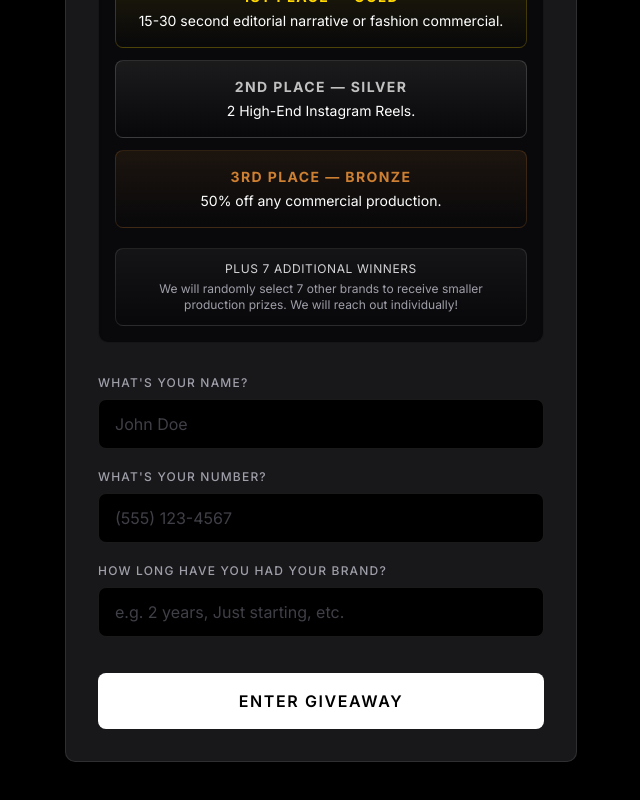
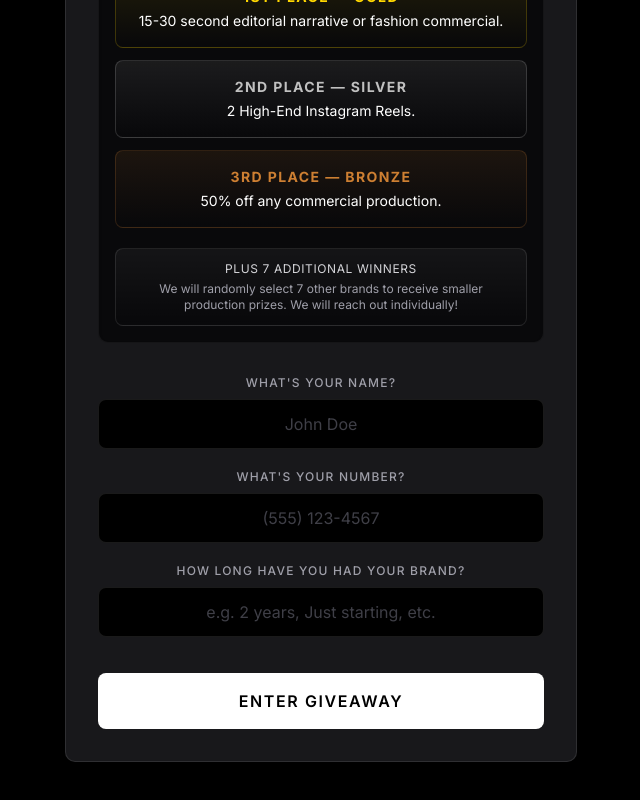
Before and after one commit to 1bstaragency-lab/Visionaire-Site, a Next.js app: page /giveaway in a window 1280 px wide. Shown: the part 362-1162 px from the top of the page, without its empty margins (319-959 px from the left). Built offline with nearby package versions, Linux system fonts and the light colour scheme; no server answers; a web font is replaced by a local one.

Commit message:
style: Center labels and inputs in the giveaway form

```diff
--- a/src/components/GiveawayForm.tsx
+++ b/src/components/GiveawayForm.tsx
@@ -59,7 +59,7 @@ export default function GiveawayForm() {
       )}
 
       <form action={formAction} className="flex flex-col gap-5">
-        <div className="flex flex-col gap-2">
+        <div className="flex flex-col gap-2 text-center">
           <label htmlFor="name" className="text-xs uppercase tracking-widest text-zinc-400 font-medium">What's your name?</label>
           <input
             type="text"
@@ -67,11 +67,11 @@ export default function GiveawayForm() {
             name="name"
             required
             placeholder="John Doe"
-            className="bg-black border border-white/10 rounded-md px-4 py-3 text-white placeholder:text-zinc-700 focus:outline-none focus:ring-1 focus:ring-white/50 transition-all"
+            className="bg-black border border-white/10 rounded-md px-4 py-3 text-white text-center placeholder:text-zinc-700 focus:outline-none focus:ring-1 focus:ring-white/50 transition-all"
           />
         </div>
 
-        <div className="flex flex-col gap-2">
+        <div className="flex flex-col gap-2 text-center">
           <label htmlFor="phone" className="text-xs uppercase tracking-widest text-zinc-400 font-medium">What's your number?</label>
           <input
             type="tel"
@@ -79,11 +79,11 @@ export default function GiveawayForm() {
             name="phone"
             required
             placeholder="(555) 123-4567"
-            className="bg-black border border-white/10 rounded-md px-4 py-3 text-white placeholder:text-zinc-700 focus:outline-none focus:ring-1 focus:ring-white/50 transition-all"
+            className="bg-black border border-white/10 rounded-md px-4 py-3 text-white text-center placeholder:text-zinc-700 focus:outline-none focus:ring-1 focus:ring-white/50 transition-all"
           />
         </div>
 
-        <div className="flex flex-col gap-2">
+        <div className="flex flex-col gap-2 text-center">
           <label htmlFor="duration" className="text-xs uppercase tracking-widest text-zinc-400 font-medium">How long have you had your brand?</label>
           <input
             type="text"
@@ -91,14 +91,14 @@ export default function GiveawayForm() {
             name="brand_duration"
             required
             placeholder="e.g. 2 years, Just starting, etc."
-            className="bg-black border border-white/10 rounded-md px-4 py-3 text-white placeholder:text-zinc-700 focus:outline-none focus:ring-1 focus:ring-white/50 transition-all"
+            className="bg-black border border-white/10 rounded-md px-4 py-3 text-white text-center placeholder:text-zinc-700 focus:outline-none focus:ring-1 focus:ring-white/50 transition-all"
           />
         </div>
 
         <button
           type="submit"
           disabled={isPending}
-          className="mt-4 w-full bg-white text-black font-semibold uppercase tracking-widest py-4 rounded-md hover:bg-zinc-200 transition-colors duration-300 disabled:opacity-50 disabled:cursor-not-allowed"
+          className="mt-4 w-full bg-white text-black font-semibold uppercase tracking-widest py-4 rounded-md hover:bg-zinc-200 transition-colors duration-300 disabled:opacity-50 disabled:cursor-not-allowed text-center"
         >
           {isPending ? "Entering..." : "Enter Giveaway"}
         </button>
```
